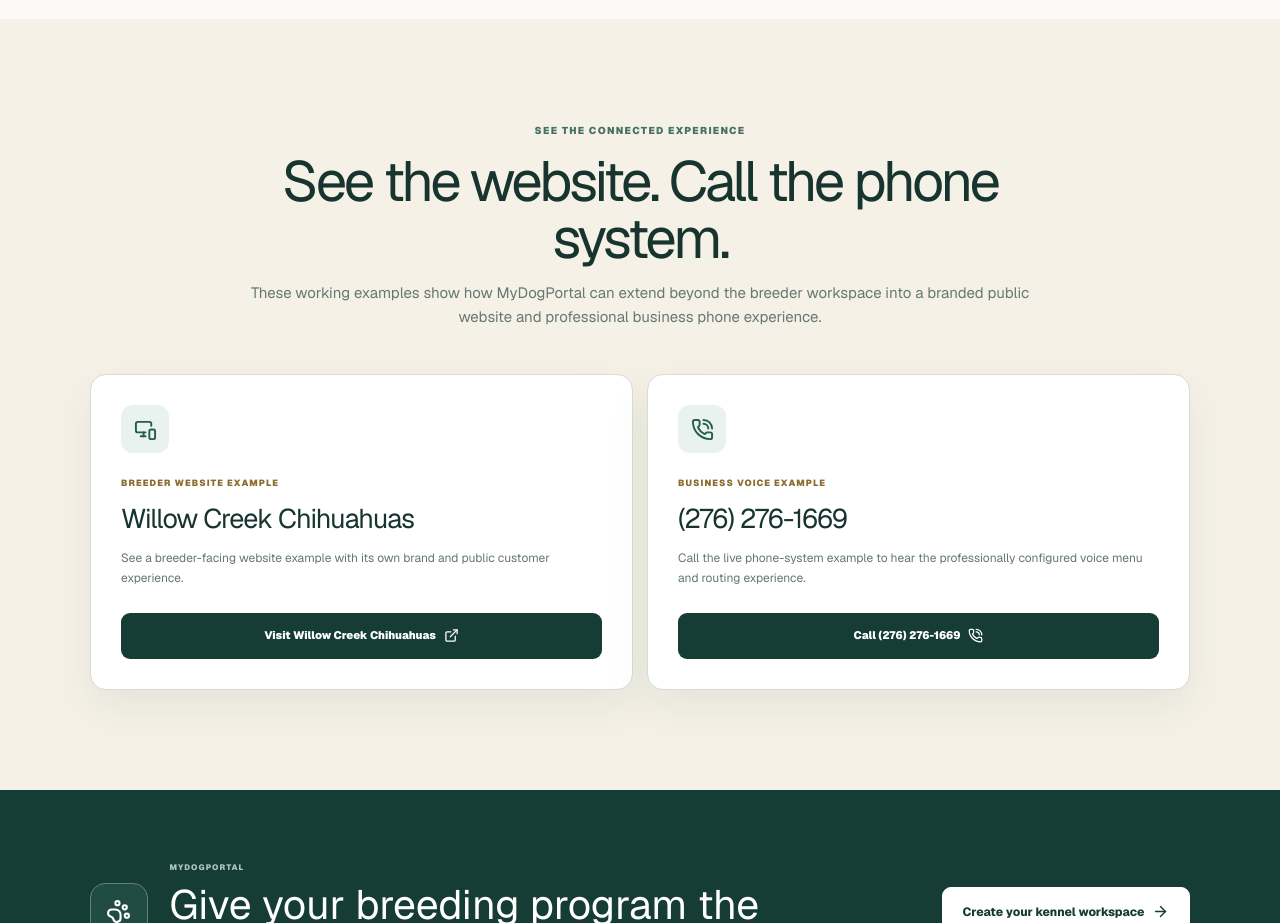
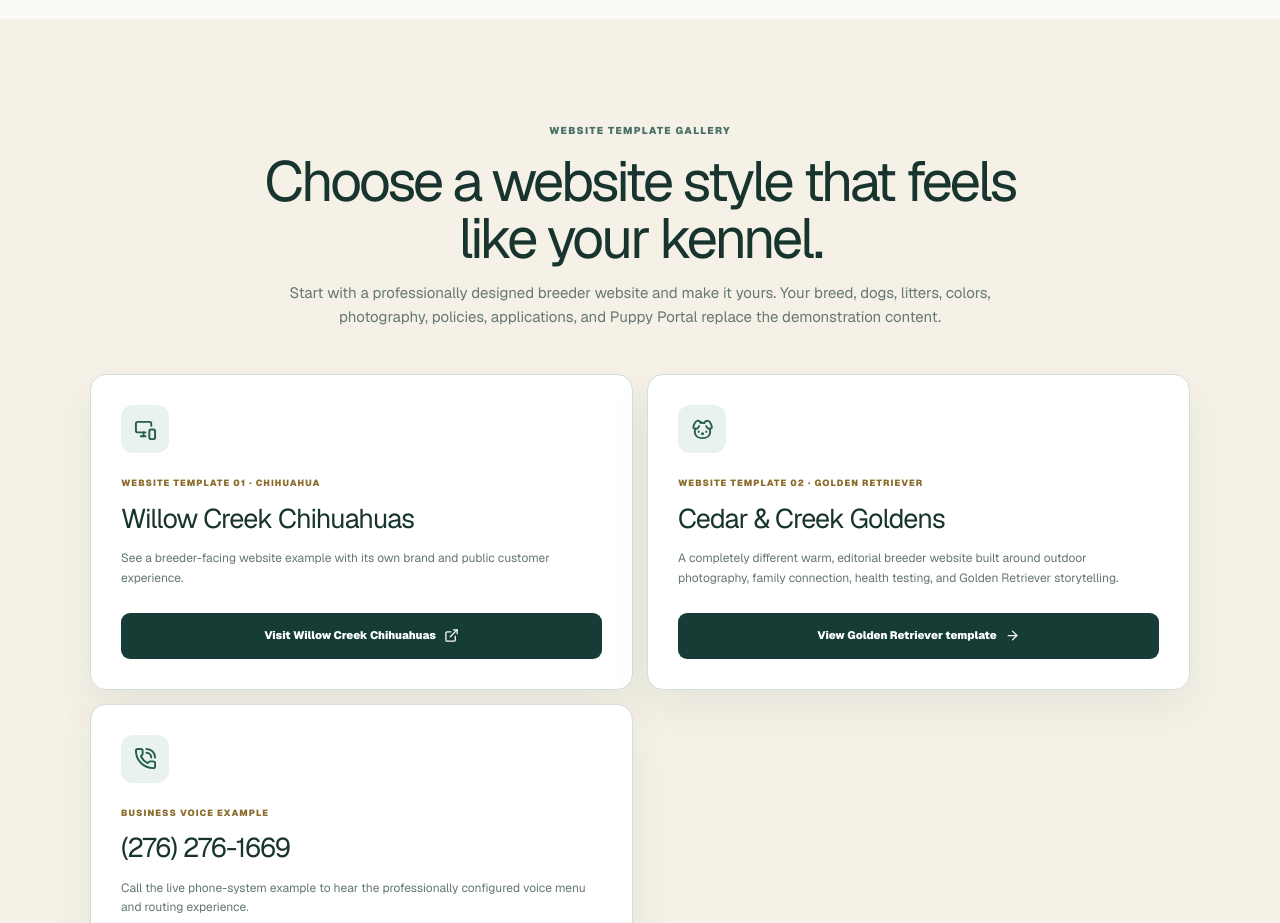
Before and after one commit to rawillia9801/WhiteLabel, a Next.js app: page /marketing in a window 1280 px wide. Shown: the part 3780-4703 px from the top of the page. Built offline with nearby package versions, Linux system fonts and the light colour scheme; no server answers.

Commit message:
Add second breeder template to gallery

```diff
--- a/app/marketing/page.tsx
+++ b/app/marketing/page.tsx
@@ -50,14 +50,21 @@ export default function MarketingPage() {
     <section className="marketing-section marketing-pricing" id="pricing"><header><span className="marketing-kicker">SIMPLE MONTHLY PRICING</span><h2>Choose the workspace that fits your program.</h2><p>Every plan starts with a 14-day platform trial. Optional domains, websites, voice, and messaging remain separate.</p></header><div className="marketing-plans">{plans.map(([name,price,note,items])=><article className={name === "Professional" ? "featured" : ""} key={name}>{name === "Professional" && <em>MOST POPULAR</em>}<h3>{name}</h3><p><b>{price}</b><span>/month</span></p><small>{note}</small><ul>{items.map(item=><li key={item}><Check size={14}/>{item}</li>)}</ul><Link href="/signup">Start free trial <ArrowRight size={15}/></Link></article>)}</div></section>
     <section className="marketing-section marketing-services" id="services"><header><span className="marketing-kicker">OPTIONAL LAUNCH & COMMUNICATION SERVICES</span><h2>Add the business infrastructure your kennel needs.</h2><p>These services are separate from your MyDogPortal subscription. Request them during signup—no add-on payment is taken until the service is confirmed.</p></header><div className="marketing-service-grid">{services.map(([Icon,name,price,text,items])=><article key={name}><header><span><Icon size={21}/></span><div><h3>{name}</h3><strong>{price}</strong></div></header><p>{text}</p><ul>{items.map(item=><li key={item}><Check size={13}/>{item}</li>)}</ul><Link href="/signup">Add to my setup <ArrowRight size={15}/></Link></article>)}</div><aside><ShieldCheck size={18}/><p><b>Clear, separate billing.</b> Voice and SMS usage charges are billed separately from your software plan. SMS registration and carrier approval are required and activation is not guaranteed.</p></aside></section>
     <section className="marketing-section marketing-examples" id="examples">
-      <header><span className="marketing-kicker">SEE THE CONNECTED EXPERIENCE</span><h2>See the website. Call the phone system.</h2><p>These working examples show how MyDogPortal can extend beyond the breeder workspace into a branded public website and professional business phone experience.</p></header>
+      <header><span className="marketing-kicker">WEBSITE TEMPLATE GALLERY</span><h2>Choose a website style that feels like your kennel.</h2><p>Start with a professionally designed breeder website and make it yours. Your breed, dogs, litters, colors, photography, policies, applications, and Puppy Portal replace the demonstration content.</p></header>
       <div className="marketing-example-grid">
         <article>
           <span><MonitorSmartphone size={23}/></span>
-          <small>BREEDER WEBSITE EXAMPLE</small>
+          <small>WEBSITE TEMPLATE 01 · CHIHUAHUA</small>
           <h3>Willow Creek Chihuahuas</h3>
           <p>See a breeder-facing website example with its own brand and public customer experience.</p>
           <a href="https://willowcreekchihuahuas.com" target="_blank" rel="noreferrer">Visit Willow Creek Chihuahuas <ExternalLink size={15}/></a>
+        </article>
+        <article>
+          <span><Dog size={23}/></span>
+          <small>WEBSITE TEMPLATE 02 · GOLDEN RETRIEVER</small>
+          <h3>Cedar & Creek Goldens</h3>
+          <p>A completely different warm, editorial breeder website built around outdoor photography, family connection, health testing, and Golden Retriever storytelling.</p>
+          <Link href="/templates/cedar-creek">View Golden Retriever template <ArrowRight size={15}/></Link>
         </article>
         <article>
           <span><PhoneCall size={23}/></span>
```
